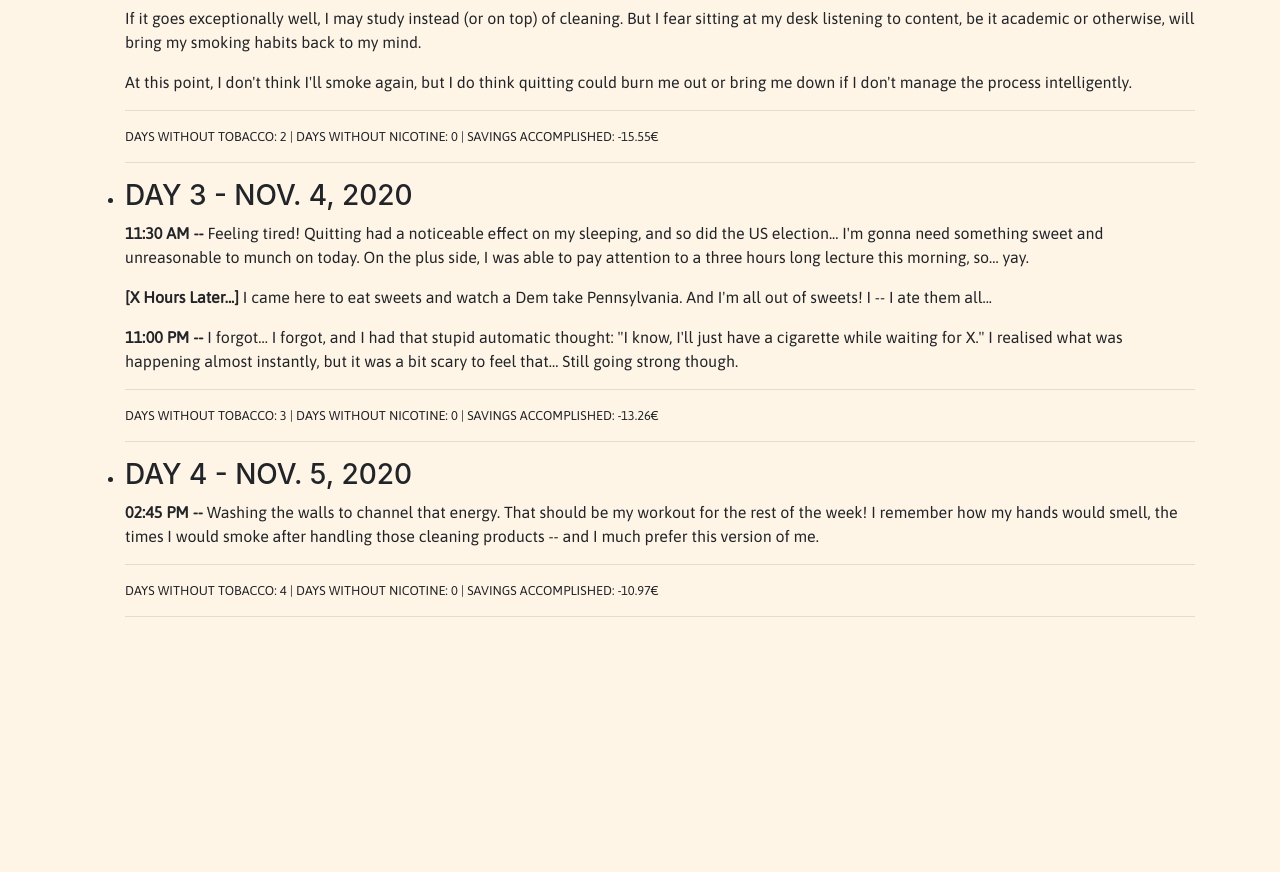
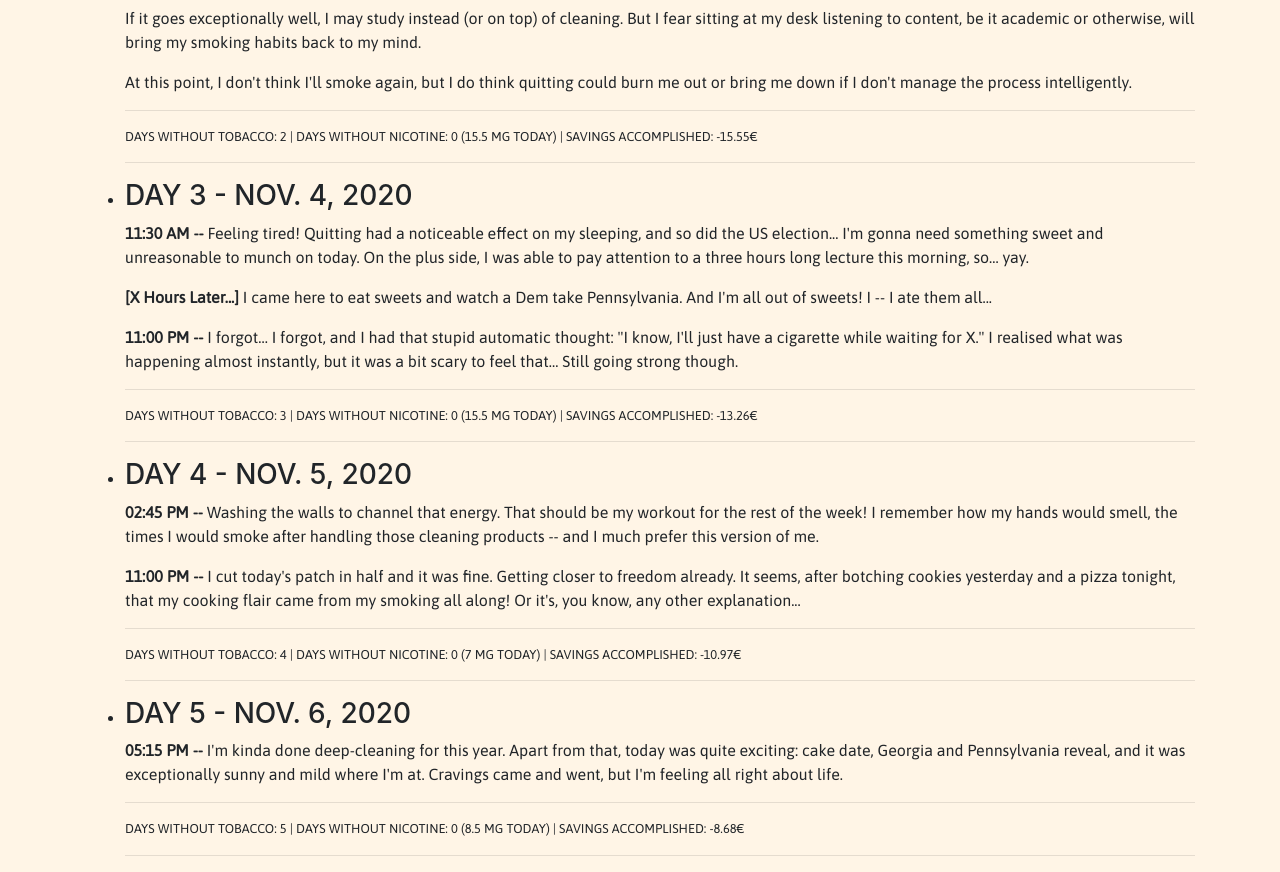
Before and after one commit to draialexis/alexisdrai, an Angular app: page / in a window 1280 px wide. Shown: the part 1520-2392 px from the top of the page. Before the commit the page ends 2153 px from the top, so only its background shows below. Built offline with nearby package versions, Linux system fonts and the light colour scheme.

Commit message:
Add day 5 entry

```diff
--- a/src/app/components/smokefree/smokefree.component.html
+++ b/src/app/components/smokefree/smokefree.component.html
@@ -23,8 +23,8 @@
       on. They know, I know that they know -- there's no going back without disappointing basically everybody. And
       that's all for the better. Also, I totally used my first nicotine lozenge on night #1 like some sort of chump.</p>
     <hr>
-    <p class="small-print text-uppercase">days without tobacco: 1 | days without nicotine: 0 | savings accomplished:
-      -17.85€</p>
+    <p class="small-print text-uppercase">days without tobacco: 1 | days without nicotine: 0 (15.5 mg today) | savings
+      accomplished: -17.85€</p>
     <hr>
   </li>
   <li>
@@ -37,8 +37,8 @@
     <p>At this point, I don't think I'll smoke again, but I do think quitting could burn me out or bring me down if I
       don't manage the process intelligently.</p>
     <hr>
-    <p class="small-print text-uppercase">days without tobacco: 2 | days without nicotine: 0 | savings accomplished:
-      -15.55€</p>
+    <p class="small-print text-uppercase">days without tobacco: 2 | days without nicotine: 0 (15.5 mg today) | savings
+      accomplished: -15.55€</p>
     <hr>
   </li>
   <li>
@@ -52,8 +52,8 @@
       have a cigarette while waiting for X." I realised what was happening almost instantly, but it was a bit scary to
       feel that... Still going strong though.</p>
     <hr>
-    <p class="small-print text-uppercase">days without tobacco: 3 | days without nicotine: 0 | savings accomplished:
-      -13.26€</p>
+    <p class="small-print text-uppercase">days without tobacco: 3 | days without nicotine: 0 (15.5 mg today) | savings
+      accomplished: -13.26€</p>
     <hr>
   </li>
   <li>
@@ -61,9 +61,23 @@
     <p><strong>02:45 PM --</strong> Washing the walls to channel that energy. That should be my workout for the rest of
       the week! I remember how my hands would smell, the times I would smoke after handling those cleaning products --
       and I much prefer this version of me.</p>
+    <p><strong>11:00 PM --</strong> I cut today's patch in half and it was fine. Getting closer to freedom already. It
+      seems, after botching cookies
+      yesterday and a pizza tonight, that my cooking flair came from my smoking all along! Or it's, you know, any other
+      explanation...</p>
     <hr>
-    <p class="small-print text-uppercase">days without tobacco: 4 | days without nicotine: 0 | savings accomplished:
-      -10.97€</p>
+    <p class="small-print text-uppercase">days without tobacco: 4 | days without nicotine: 0 (7 mg today) | savings
+      accomplished: -10.97€</p>
+    <hr>
+  </li>
+  <li>
+    <h3 class="text-uppercase">Day 5 - nov. 6, 2020</h3>
+    <p><strong>05:15 PM --</strong> I'm kinda done deep-cleaning for this year. Apart from that, today was quite exciting: cake
+      date, Georgia and Pennsylvania reveal, and it was exceptionally sunny and mild where I'm at. Cravings came and
+      went, but I'm feeling all right about life.</p>
+    <hr>
+    <p class="small-print text-uppercase">days without tobacco: 5 | days without nicotine: 0 (8.5 mg today) | savings
+      accomplished: -8.68€</p>
     <hr>
   </li>
   <!--<li>
```
